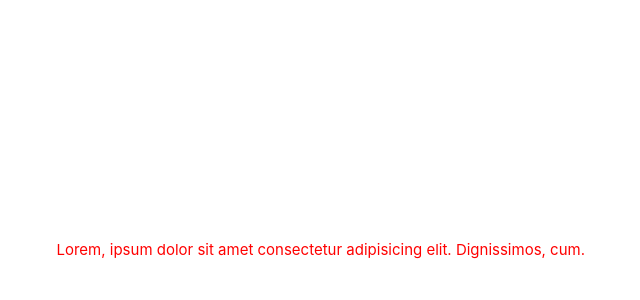
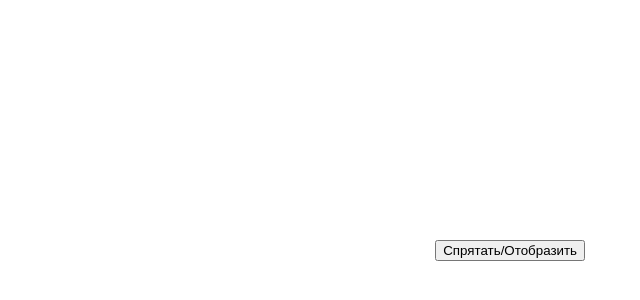
Before and after one commit to LeoonWi/Vue3_Exercises, a Vue app: page / in a window 1280 px wide. Shown: the part 150-450 px from the top of the page, without its empty margins (55-695 px from the left). Built offline with nearby package versions, Linux system fonts and the light colour scheme.

Commit message:
Реактивность объекта с CSS классами

```diff
--- a/src/App.vue
+++ b/src/App.vue
@@ -3,26 +3,25 @@
     data() {
       return {
         obj: {
-          red: true,
-          dashed: false
-        },
+		    	hidden: true,
+		    },
       }
     },
     methods: {
-
+      hide: function() {
+        this.obj.hidden = !this.obj.hidden;
+      }
     }
   }
 </script>
 
 <template>
   <p :class="obj">Lorem, ipsum dolor sit amet consectetur adipisicing elit. Dignissimos, cum.</p>
+  <button @click="hide">Спрятать/Отобразить</button>
 </template>
 
 <style>
-.red {
-  color: red;
-}
-.dashed {
-  text-decoration: underline;
-}
+  p.hidden {
+  	display: none;
+  }
 </style>
```
